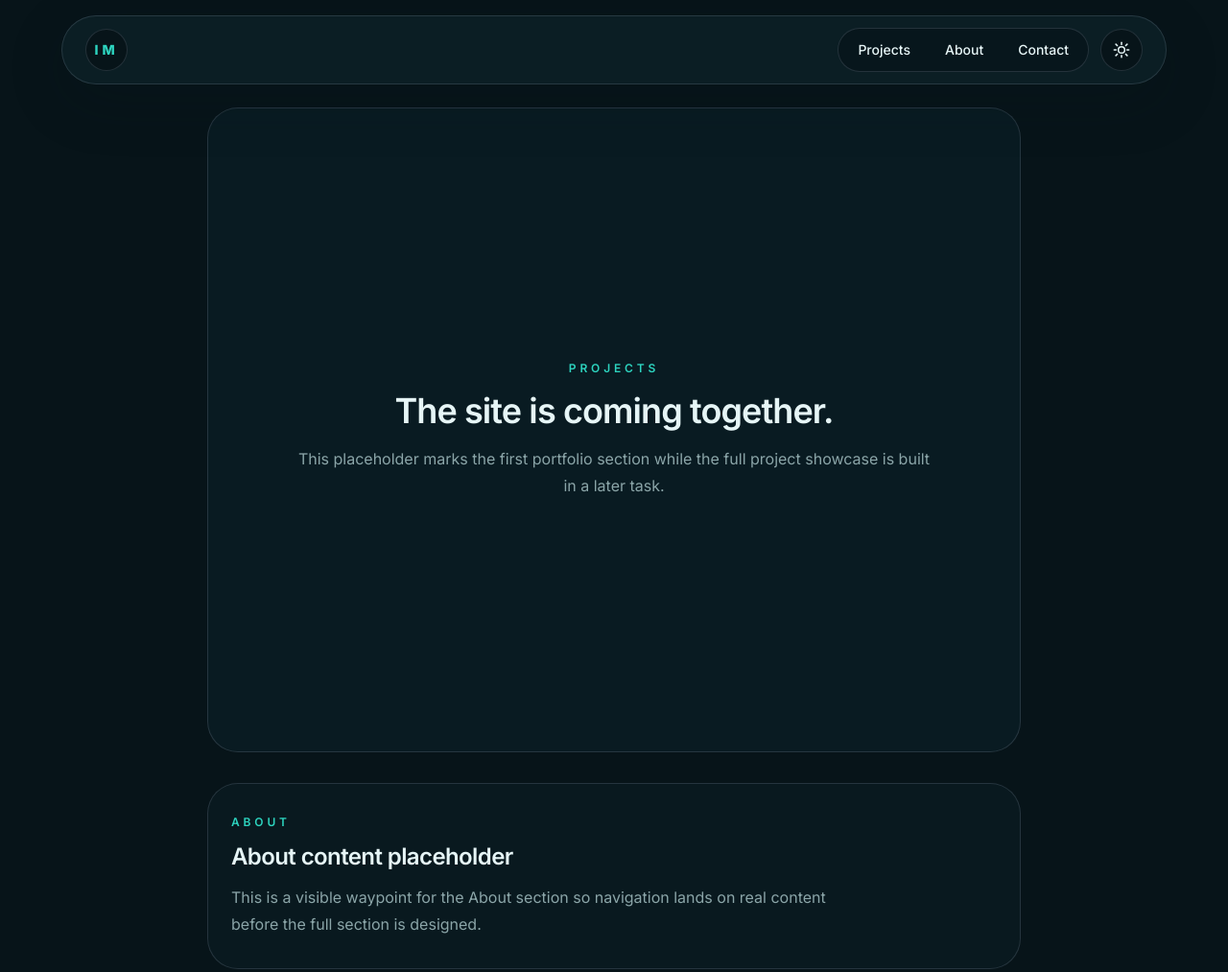
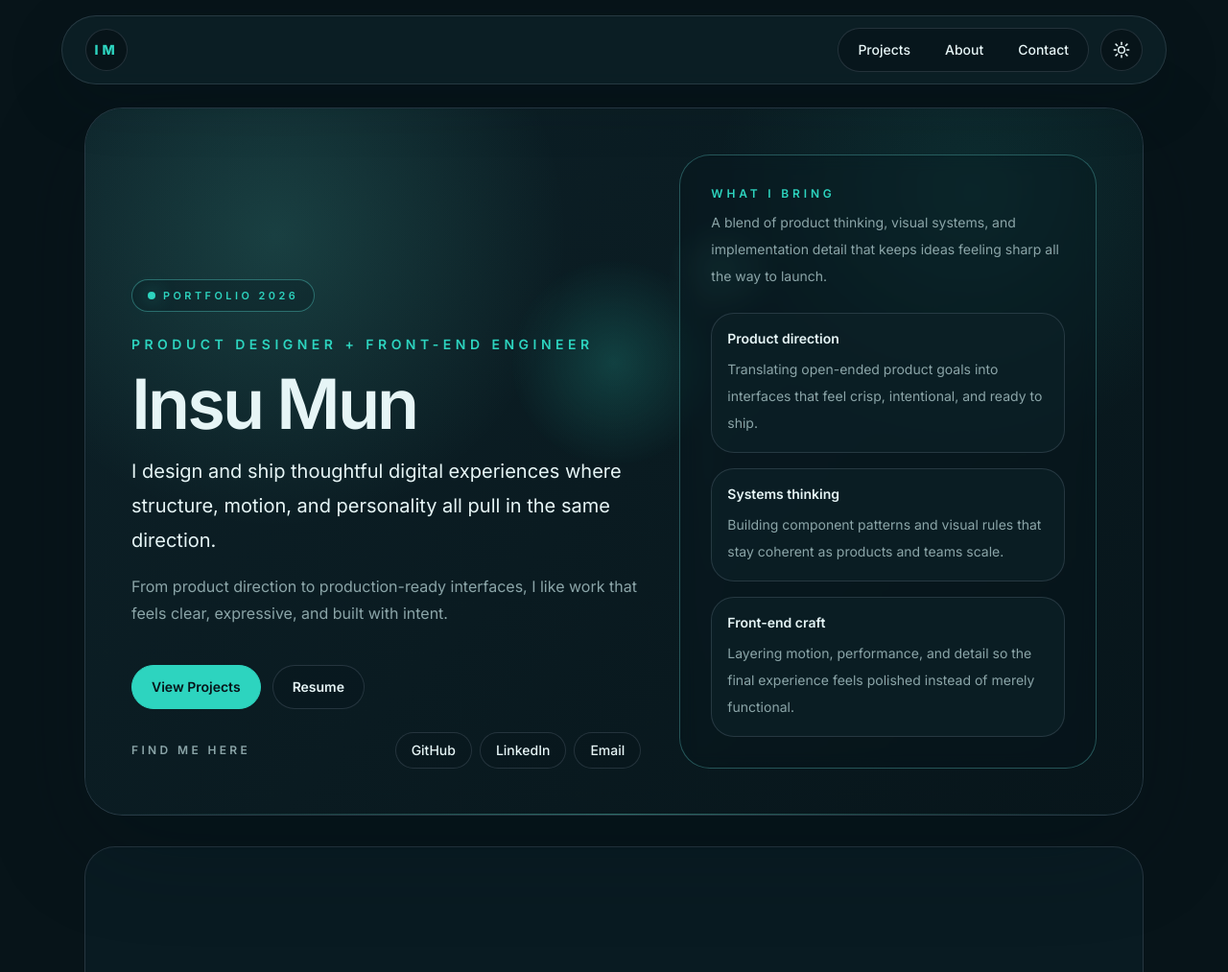
Before and after one commit to mis8680/mis8680.github.io, an Astro site: page / in a window 1280 px wide. Shown: the top 1013 px of the page at 96% size. Built offline with nearby package versions, Linux system fonts and the light colour scheme; Astro itself is replaced by a stand-in of ours.

Commit message:
feat: add hero section with cursor-reactive teal glow

```diff
--- /dev/null
+++ b/src/components/Hero.astro
@@ -0,0 +1,171 @@
+---
+const focusAreas = [
+	{
+		title: 'Product direction',
+		description: 'Translating open-ended product goals into interfaces that feel crisp, intentional, and ready to ship.',
+	},
+	{
+		title: 'Systems thinking',
+		description: 'Building component patterns and visual rules that stay coherent as products and teams scale.',
+	},
+	{
+		title: 'Front-end craft',
+		description: 'Layering motion, performance, and detail so the final experience feels polished instead of merely functional.',
+	},
+];
+
+const socialLinks = [
+	{
+		href: 'https://github.com/mis8680',
+		label: 'GitHub',
+		external: true,
+	},
+	{
+		href: 'https://www.linkedin.com/in/insu-eric-mun',
+		label: 'LinkedIn',
+		external: true,
+	},
+	{
+		href: 'mailto:mis8680@gmail.com',
+		label: 'Email',
+		external: false,
+	},
+];
+---
+
+<section
+	data-hero
+	aria-labelledby="hero-heading"
+	style="--glow-x: 50%; --glow-y: 36%; --glow-opacity: 0.78;"
+	class="relative isolate flex min-h-[calc(100svh-8rem)] overflow-hidden rounded-[2.5rem] border border-[color:var(--color-border)] bg-[color:color-mix(in_srgb,var(--color-surface)_90%,transparent)] px-6 py-8 shadow-[0_32px_100px_rgba(4,19,24,0.28)] sm:px-8 sm:py-10 lg:px-12 lg:py-12"
+>
+	<div aria-hidden="true" class="absolute inset-0">
+		<div class="absolute inset-0 bg-[linear-gradient(135deg,color-mix(in_srgb,var(--color-surface)_96%,transparent),color-mix(in_srgb,var(--color-background)_88%,transparent))]"></div>
+		<div class="absolute inset-0 bg-[radial-gradient(circle_at_18%_18%,rgba(94,234,212,0.16),transparent_28%),radial-gradient(circle_at_84%_12%,rgba(45,212,191,0.1),transparent_24%)]"></div>
+		<div
+			data-hero-glow
+			class="absolute inset-0 transition-opacity duration-300"
+			style="opacity: var(--glow-opacity); background: radial-gradient(circle 320px at var(--glow-x) var(--glow-y), rgba(45, 212, 191, 0.26), transparent 34%), radial-gradient(circle 180px at calc(var(--glow-x) + 7rem) calc(var(--glow-y) - 6rem), rgba(94, 234, 212, 0.12), transparent 32%);"
+		></div>
+		<div class="absolute inset-x-0 bottom-0 h-px bg-[linear-gradient(90deg,transparent,rgba(94,234,212,0.4),transparent)]"></div>
+		<div class="absolute inset-y-8 right-[41%] hidden w-px bg-[linear-gradient(180deg,transparent,rgba(148,163,184,0.18),transparent)] lg:block"></div>
+	</div>
+
+	<div class="relative z-10 grid w-full gap-10 lg:grid-cols-[minmax(0,1.1fr)_minmax(19rem,0.9fr)] lg:items-end">
+		<div class="flex flex-col justify-between gap-10">
+			<div class="space-y-6">
+				<div class="inline-flex w-fit items-center gap-2 rounded-full border border-[color:color-mix(in_srgb,var(--color-accent)_30%,var(--color-border))] bg-[color:color-mix(in_srgb,var(--color-background)_28%,transparent)] px-4 py-2 text-[0.68rem] font-semibold uppercase tracking-[0.32em] text-[color:var(--color-accent)]">
+					<span class="h-2 w-2 rounded-full bg-[color:var(--color-accent)] shadow-[0_0_20px_rgba(45,212,191,0.8)]"></span>
+					Portfolio 2026
+				</div>
+
+				<div class="space-y-4">
+					<p class="text-sm font-semibold uppercase tracking-[0.32em] text-[color:var(--color-accent)]">
+						Product Designer + Front-End Engineer
+					</p>
+					<h1
+						id="hero-heading"
+						class="max-w-4xl text-5xl font-semibold tracking-[-0.04em] text-[color:var(--color-text)] sm:text-6xl lg:text-7xl"
+					>
+						Insu Mun
+					</h1>
+					<p class="max-w-3xl text-lg leading-8 text-[color:var(--color-text)] sm:text-xl sm:leading-9">
+						I design and ship thoughtful digital experiences where structure, motion, and personality all pull in the same direction.
+					</p>
+					<p class="max-w-2xl text-sm leading-7 text-[color:var(--color-muted-text)] sm:text-base">
+						From product direction to production-ready interfaces, I like work that feels clear, expressive, and built with intent.
+					</p>
+				</div>
+			</div>
+
+			<div class="flex flex-col gap-6">
+				<div class="flex flex-wrap gap-3">
+					<a
+						href="#projects"
+						class="inline-flex items-center justify-center rounded-full border border-[color:var(--color-accent)] bg-[color:var(--color-accent)] px-5 py-3 text-sm font-semibold text-[color:var(--color-background)] transition hover:border-[color:var(--color-accent-hover)] hover:bg-[color:var(--color-accent-hover)]"
+					>
+						View Projects
+					</a>
+					<a
+						href="/resume.pdf"
+						class="inline-flex items-center justify-center rounded-full border border-[color:var(--color-border)] bg-[color:color-mix(in_srgb,var(--color-background)_24%,transparent)] px-5 py-3 text-sm font-semibold text-[color:var(--color-text)] transition hover:border-[color:var(--color-accent)] hover:text-[color:var(--color-accent)]"
+					>
+						Resume
+					</a>
+				</div>
+
+				<div class="flex flex-col gap-3 sm:flex-row sm:items-center sm:justify-between">
+					<p class="text-xs font-semibold uppercase tracking-[0.28em] text-[color:var(--color-muted-text)]">
+						Find me here
+					</p>
+					<div class="flex flex-wrap gap-2">
+						{
+							socialLinks.map(({ href, label, external }) => (
+								<a
+									href={href}
+									target={external ? '_blank' : undefined}
+									rel={external ? 'noreferrer' : undefined}
+									class="inline-flex items-center rounded-full border border-[color:var(--color-border)] bg-[color:color-mix(in_srgb,var(--color-background)_18%,transparent)] px-4 py-2 text-sm font-medium text-[color:var(--color-text)] transition hover:border-[color:var(--color-accent)] hover:text-[color:var(--color-accent)]"
+								>
+									{label}
+								</a>
+							))
+						}
+					</div>
+				</div>
+			</div>
+		</div>
+
+		<div class="rounded-[2rem] border border-[color:color-mix(in_srgb,var(--color-accent)_22%,var(--color-border))] bg-[color:color-mix(in_srgb,var(--color-background)_28%,transparent)] p-6 backdrop-blur-sm sm:p-8">
+			<div class="space-y-6">
+				<div class="space-y-2">
+					<p class="text-xs font-semibold uppercase tracking-[0.32em] text-[color:var(--color-accent)]">
+						What I bring
+					</p>
+					<p class="text-sm leading-7 text-[color:var(--color-muted-text)]">
+						A blend of product thinking, visual systems, and implementation detail that keeps ideas feeling sharp all the way to launch.
+					</p>
+				</div>
+
+				<ul class="space-y-4">
+					{
+						focusAreas.map(({ title, description }) => (
+							<li class="rounded-[1.5rem] border border-[color:var(--color-border)] bg-[color:color-mix(in_srgb,var(--color-surface)_74%,transparent)] p-4">
+								<p class="text-sm font-semibold text-[color:var(--color-text)]">{title}</p>
+								<p class="mt-2 text-sm leading-7 text-[color:var(--color-muted-text)]">{description}</p>
+							</li>
+						))
+					}
+				</ul>
+			</div>
+		</div>
+	</div>
+</section>
+
+<script is:inline>
+	const hero = document.querySelector('[data-hero]');
+
+	if (hero instanceof HTMLElement && hero.dataset.glowBound !== 'true') {
+		hero.dataset.glowBound = 'true';
+
+		const prefersReducedMotion = window.matchMedia('(prefers-reduced-motion: reduce)').matches;
+		const supportsPointer = window.matchMedia('(pointer: fine)').matches;
+
+		const resetGlow = () => {
+			hero.style.setProperty('--glow-x', '50%');
+			hero.style.setProperty('--glow-y', '36%');
+			hero.style.setProperty('--glow-opacity', '0.78');
+		};
+
+		if (!prefersReducedMotion && supportsPointer) {
+			hero.addEventListener('pointermove', (event) => {
+				const rect = hero.getBoundingClientRect();
+				hero.style.setProperty('--glow-x', `${event.clientX - rect.left}px`);
+				hero.style.setProperty('--glow-y', `${event.clientY - rect.top}px`);
+				hero.style.setProperty('--glow-opacity', '1');
+			});
+
+			hero.addEventListener('pointerleave', resetGlow);
+		}
+	}
+</script>
--- a/src/pages/index.astro
+++ b/src/pages/index.astro
@@ -1,12 +1,14 @@
 ---
 import Layout from '../layouts/Layout.astro';
+import Hero from '../components/Hero.astro';
 import Nav from '../components/Nav.astro';
 ---
 
 <Layout title="Insu Mun | Portfolio">
 	<Nav />
-	<main class="mx-auto flex min-h-screen max-w-4xl px-6 pt-28">
+	<main class="mx-auto flex min-h-screen max-w-6xl px-6 pt-28">
 		<div class="flex w-full flex-col gap-8 pb-16">
+			<Hero />
 			<section
 				id="projects"
 				class="flex min-h-[calc(100vh-8rem)] items-center justify-center rounded-[2rem] border border-[color:var(--color-border)] bg-[color:color-mix(in_srgb,var(--color-surface)_60%,transparent)] px-8 py-12 scroll-mt-28"
@@ -16,9 +18,9 @@ import Nav from '../components/Nav.astro';
 					<p class="text-xs font-semibold uppercase tracking-[0.32em] text-[color:var(--color-accent)]">
 						Projects
 					</p>
-					<h1 id="projects-heading" class="text-3xl font-semibold tracking-tight text-[color:var(--color-text)] sm:text-4xl">
+					<h2 id="projects-heading" class="text-3xl font-semibold tracking-tight text-[color:var(--color-text)] sm:text-4xl">
 						The site is coming together.
-					</h1>
+					</h2>
 					<p class="max-w-2xl text-sm leading-7 text-[color:var(--color-muted-text)] sm:text-base">
 						This placeholder marks the first portfolio section while the full project showcase is built in a later task.
 					</p>
```
